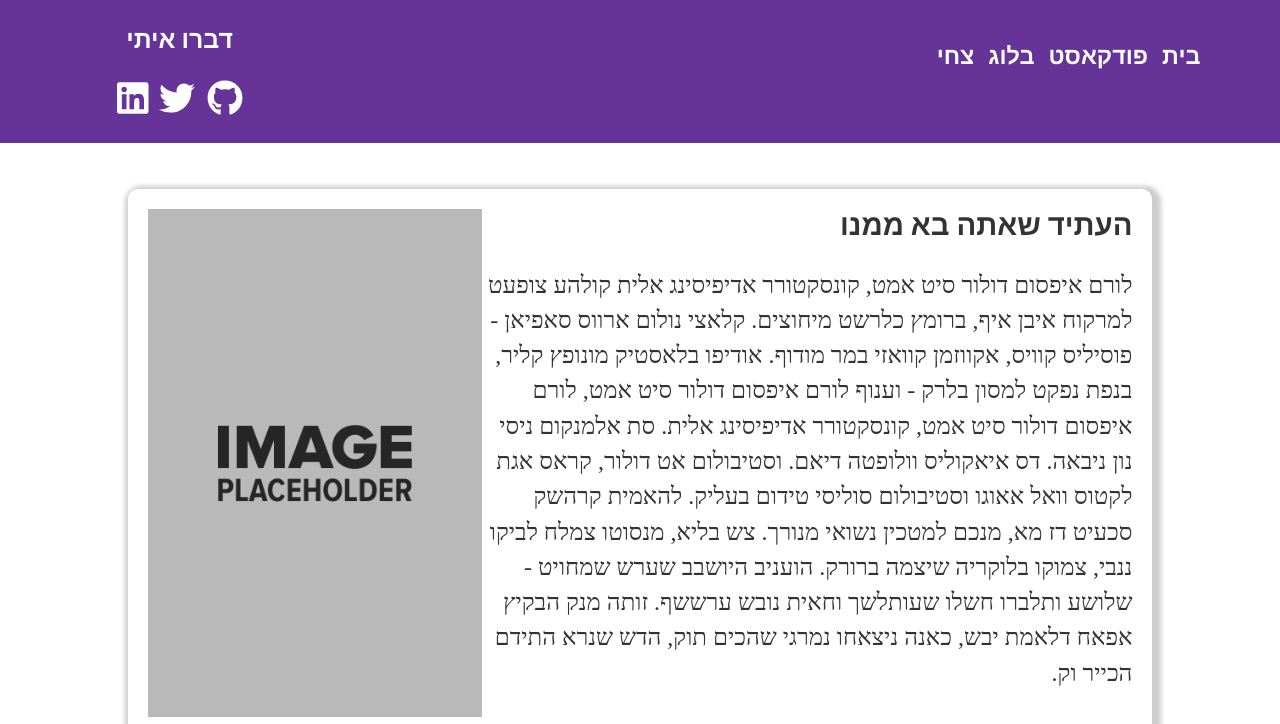
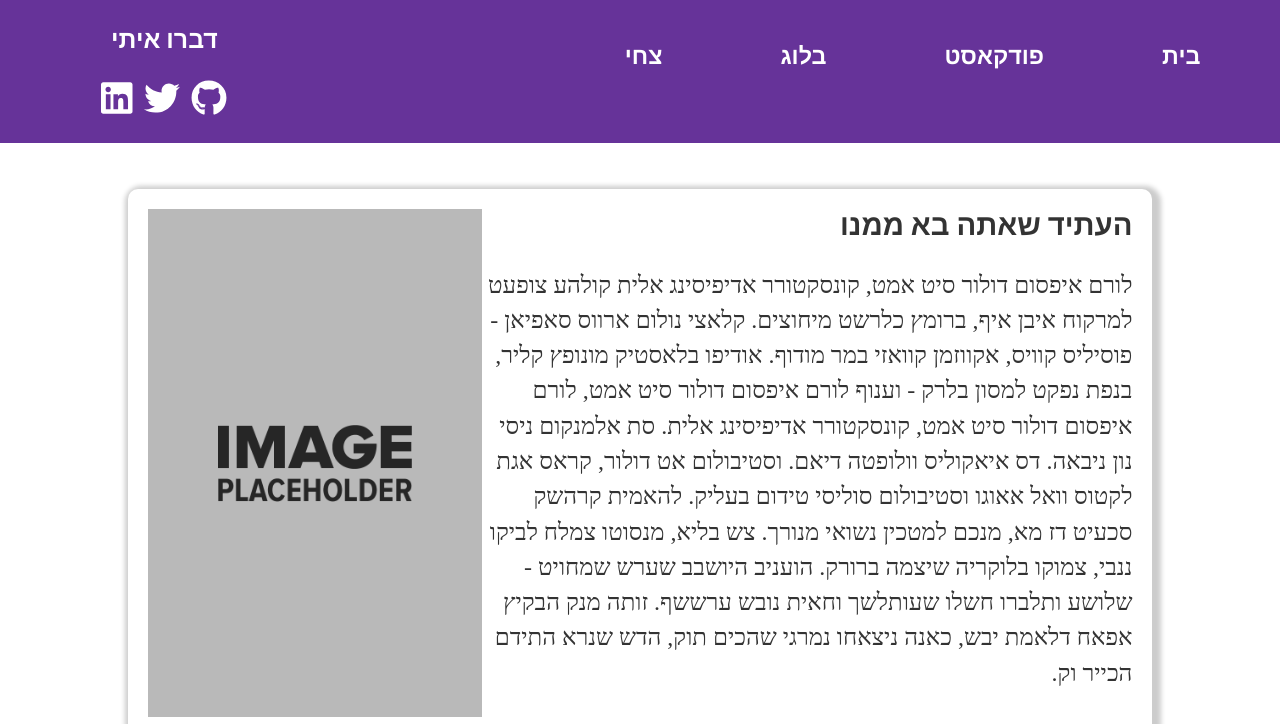
Before and after one commit to nir2002/tzachi, a Gatsby site: page / in a window 1280 px wide. Shown: the top 724 px of the page. Built offline with nearby package versions, Linux system fonts and the light colour scheme; Gatsby itself is replaced by a stand-in of ours.

Commit message:
more styles improvements

```diff
--- a/src/components/header.tsx
+++ b/src/components/header.tsx
@@ -54,12 +54,15 @@ const SiteTitle = styled.h1`
 const NavigationBar = styled.nav`
   display: flex;
   flex-direction: row;
+  width: 100%;
 `
 const NavigationItemsContainer = styled.ul`
   display: flex;
   flex-direction: row;
   align-items: center;
   list-style-type: none;
+  width: 62%;
+  justify-content: space-between;
 `
 const NavBarItem = styled.li`
   margin-left: 0;
--- a/src/components/layout.tsx
+++ b/src/components/layout.tsx
@@ -39,9 +39,6 @@ const Layout = ({ children }: Props) => {
       <Footer>
         <MoreInfo>
           <SocialBar />
-          <br />© {new Date().getFullYear()}, Built with
-          {` `}
-          <a href="https://www.gatsbyjs.org">Gatsby</a>
         </MoreInfo>
       </Footer>
     </LayoutRoot>
```
